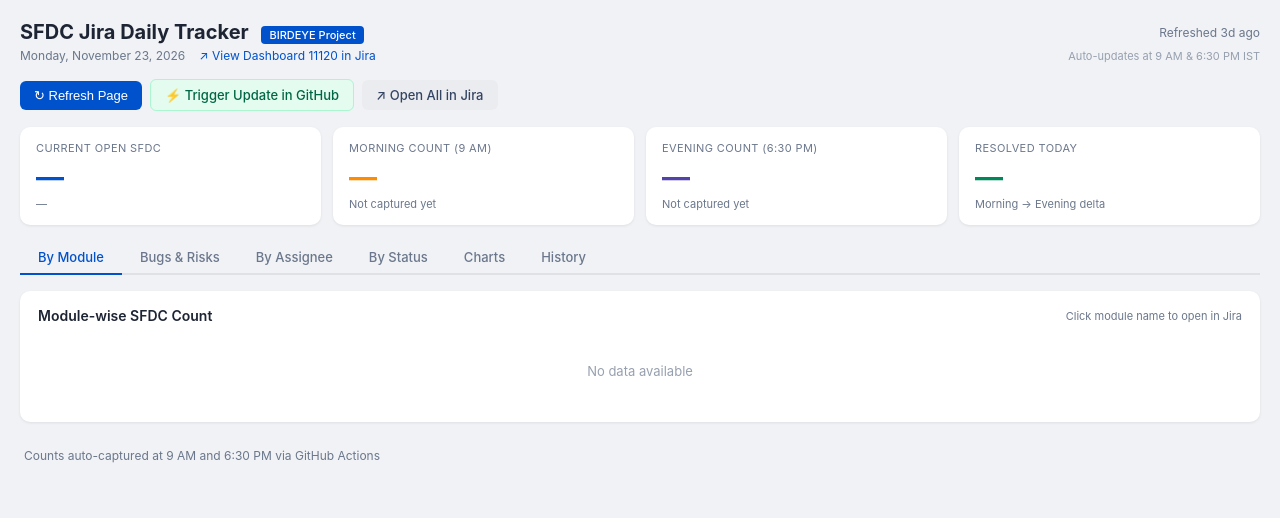
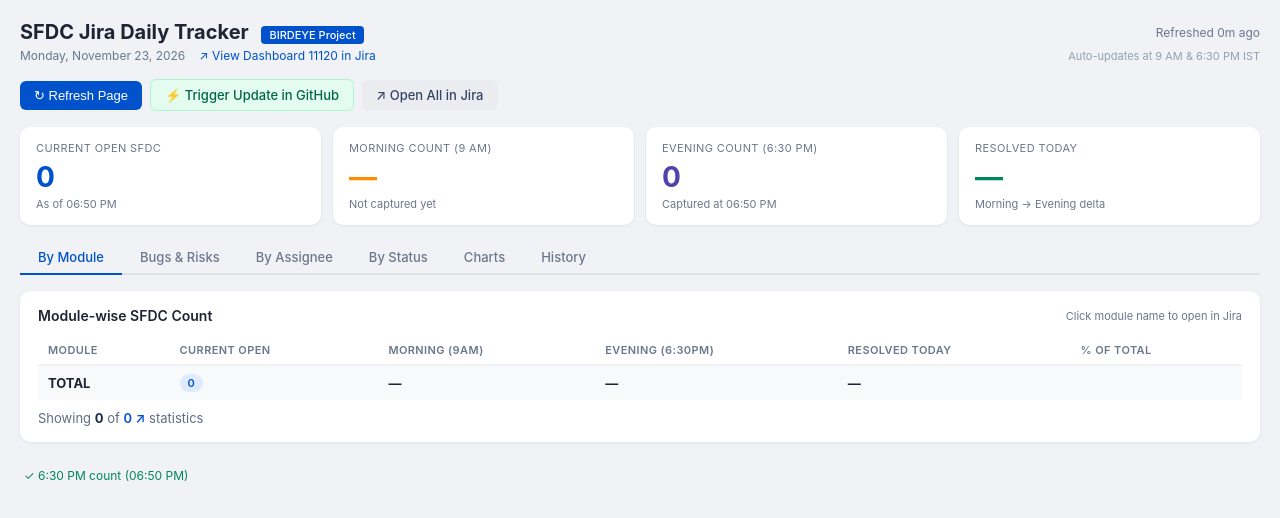
Before and after one commit to mukuljain27/sfdc-tracker, a plain HTML site: page index.html in a window 1280 px wide. Drawn offline with nearby package versions, Linux system fonts and the light colour scheme.

Commit message:
chore: update SFDC counts 2026-11-23 18:50 IST

```diff
--- a/index.html
+++ b/index.html
@@ -239,14 +239,15 @@
 // ── DATA — injected by GitHub Action ─────────────────────────
 // ACTION_DATA_START
 const TRACKER_DATA = {
-  "date": "2026-11-21",
-  "lastUpdated": "2026-11-21T02:26:00.648991+05:30",
+  "date": "2026-11-23",
+  "lastUpdated": "2026-11-23T18:50:45.866768+05:30",
   "morning": null,
-  "evening": null,
+  "evening": {
+    "time": "06:50 PM",
+    "total": 0,
+    "modules": {}
+  },
   "history": [
-    {
-      "date": "2026-10-15"
-    },
     {
       "date": "2026-10-16"
     },
@@ -333,13 +334,16 @@ const TRACKER_DATA = {
     },
     {
       "date": "2026-11-21"
+    },
+    {
+      "date": "2026-11-23",
+      "evening": {
+        "time": "06:50 PM",
+        "total": 0,
+        "modules": {}
+      }
     }
-  ],
-  "current": {
-    "time": "02:26 AM",
-    "total": 0,
-    "modules": {}
-  }
+  ]
 };
 // ACTION_DATA_END
 
```
